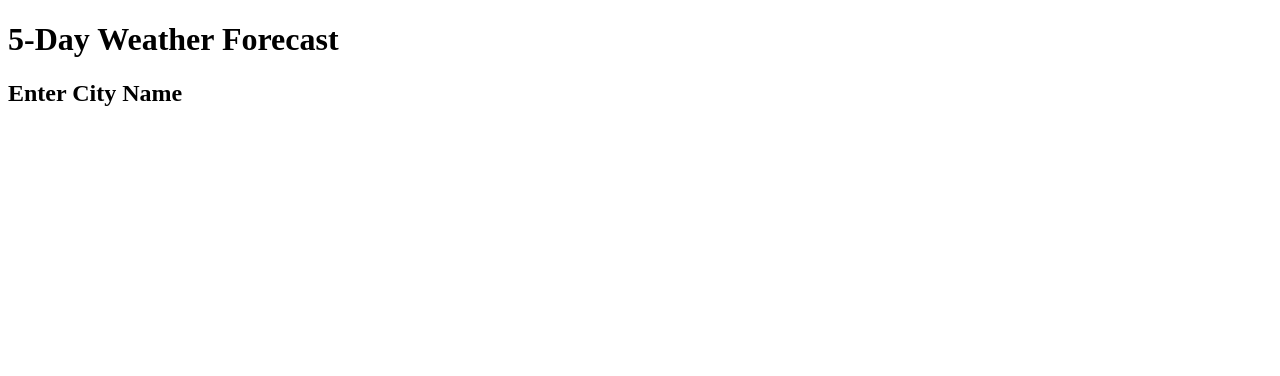
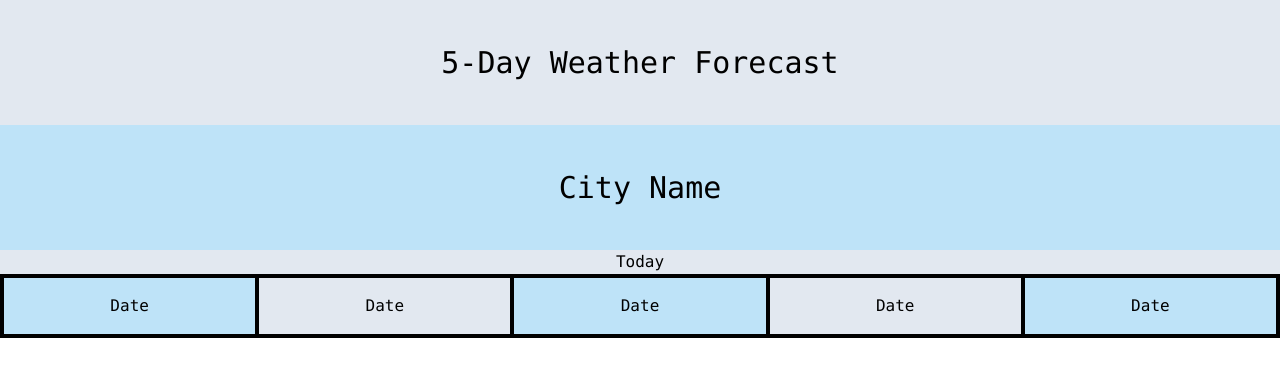
Before and after one commit to Abubakar50C/Weather-Planner-per-City, a plain HTML site: page index.html in a window 1280 px wide. Drawn offline with nearby package versions, Linux system fonts and the light colour scheme.

Commit message:
Used tailwind css classes to style my page how i want it. Also made divs for each day after the current day that is being displayed

```diff
--- a/index.html
+++ b/index.html
@@ -6,16 +6,24 @@
     <meta http-equiv="X-UA-Compatible" content="ie=edge">
     <title>Weather Forecast Planner</title>
     <link rel="stylesheet" href="./style.css">
-    <link rel="stylesheet" href="">
+    <link rel="stylesheet" href="https://cdnjs.cloudflare.com/ajax/libs/tailwindcss/1.5.1/tailwind.min.css">
   </head>
   <body>
-    <main>
-        <h1>5-Day Weather Forecast</h1>
-        <nav class="city">
-          <h2 class="cityName">Enter City Name</h2>
-        </nav>
-        <div class="cards">
+    <header class="text-3xl">
+      <h1 class="flex justify-center p-10 bg-gray-300 font-mono ">5-Day Weather Forecast</h1>
+      <nav class="city flex justify-center bg-blue-200 p-10">
+        <h2 class=" cityName font-mono ">City Name</h2>
+      </nav>
+    </header>
+    <main class="h-screen  h-screen inline">
+        <div class="today bg-gray-300 text-center font-mono h-">Today</div>
 
+        <div class="Forecast flex justify-center border-2 border-black font-mono ">
+          <div class="dayOne bg-blue-200 w-1/5 border-2 border-black p-4 text-center">Date</div>
+          <div class="dayTwo bg-gray-300 w-1/5 border-2 border-black p-4 text-center ">Date</div>
+          <div class="dayThree bg-blue-200 w-1/5 border-2 border-black p-4 text-center ">Date</div>
+          <div class="dayFour bg-gray-300 w-1/5 border-2 border-black  p-4 text-center">Date</div>
+          <div class="dayFive bg-blue-200 w-1/5 border-2 border-black p-4 text-center">Date</div>
         </div>
     </main>
 	<script src="script.js"></script>
```
